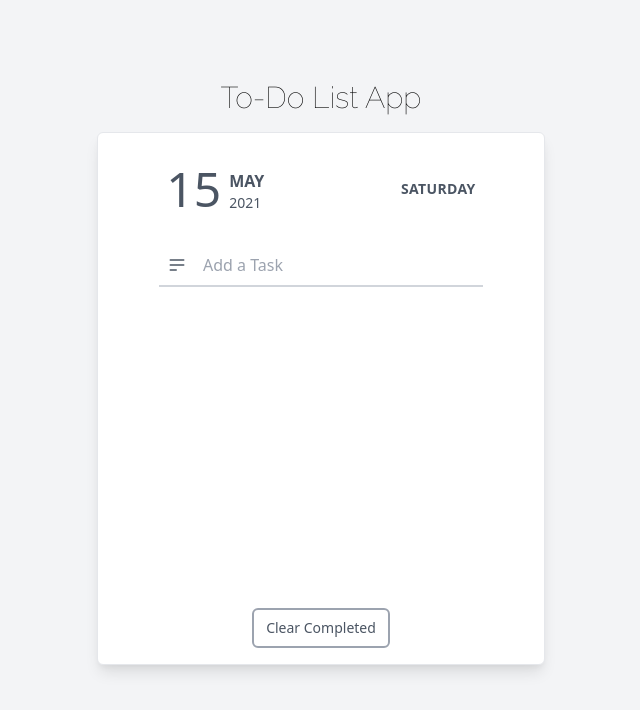
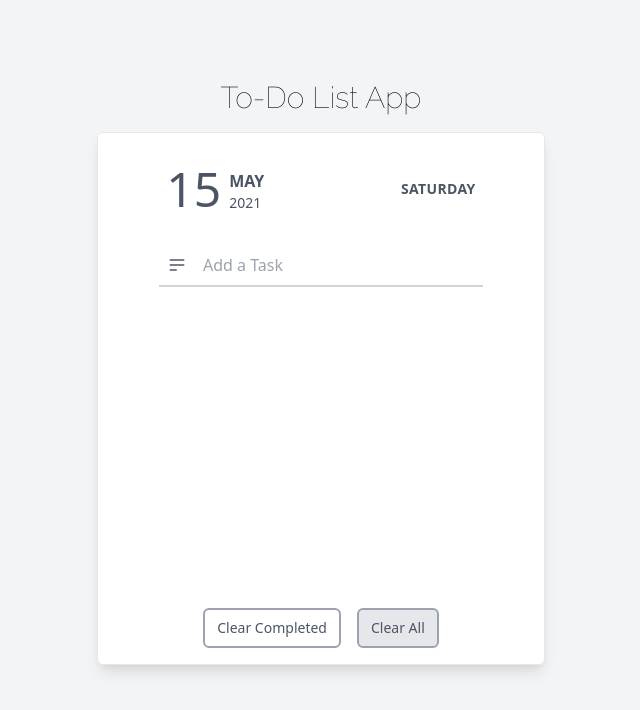
Before and after one commit to arajhansa/react-todo, a React (Create React App) app: page / in a window 1280 px wide. Shown: the top 710 px of the page, without its empty margins (319-959 px from the left). Built offline with nearby package versions, Linux system fonts and the light colour scheme.

Commit message:
Add clear all button

```diff
--- a/src/components/TaskComplete.js
+++ b/src/components/TaskComplete.js
@@ -10,12 +10,20 @@ export default function TaskComplete() {
     setList([...incompleteTasks])
   }
 
+  const clearAllTasks = () => {
+    setList([])
+  }
+
   return (
-      <div className="my-4 mt-auto mx-auto ">
-          <button onClick={clearCompletedTasks}
-                  className="py-2 px-3 border-2 border-gray-400 focus:outline-none rounded-md text-gray-600 hover:bg-gray-100 text-sm">
-            Clear Completed
-          </button>
+      <div className="my-4 mt-auto mx-auto">
+        <button onClick={clearCompletedTasks}
+                className="mr-2 py-2 px-3 border-2 border-gray-400 focus:outline-none rounded-md text-gray-600 hover:bg-gray-100 text-sm">
+          Clear Completed
+        </button>
+        <button onClick={clearAllTasks}
+                className="ml-2 py-2 px-3 bg-gray-200 border-2 border-gray-400 focus:outline-none rounded-md text-gray-600 hover:bg-gray-100 text-sm">
+          Clear All
+        </button>
       </div>
   );
 }
```
